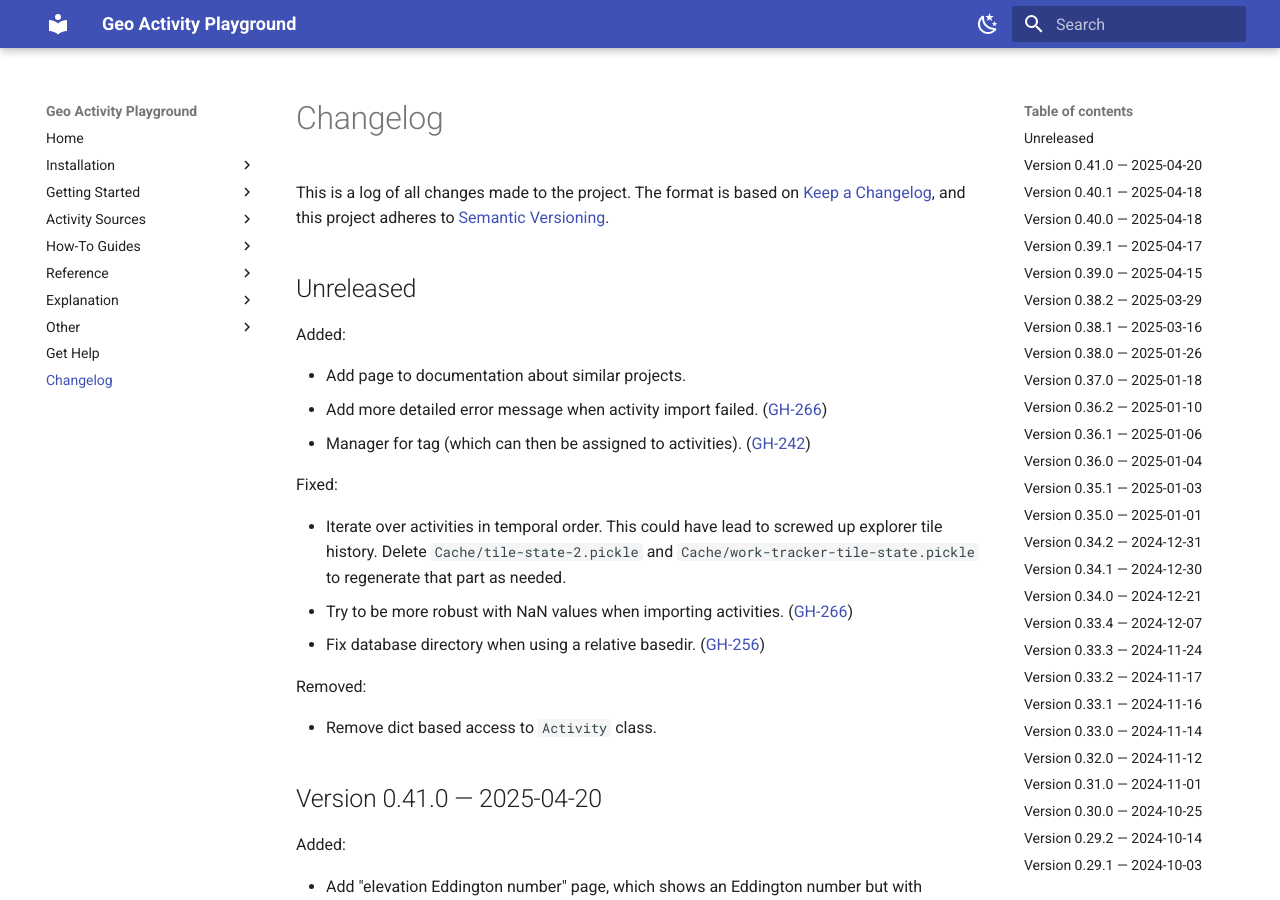
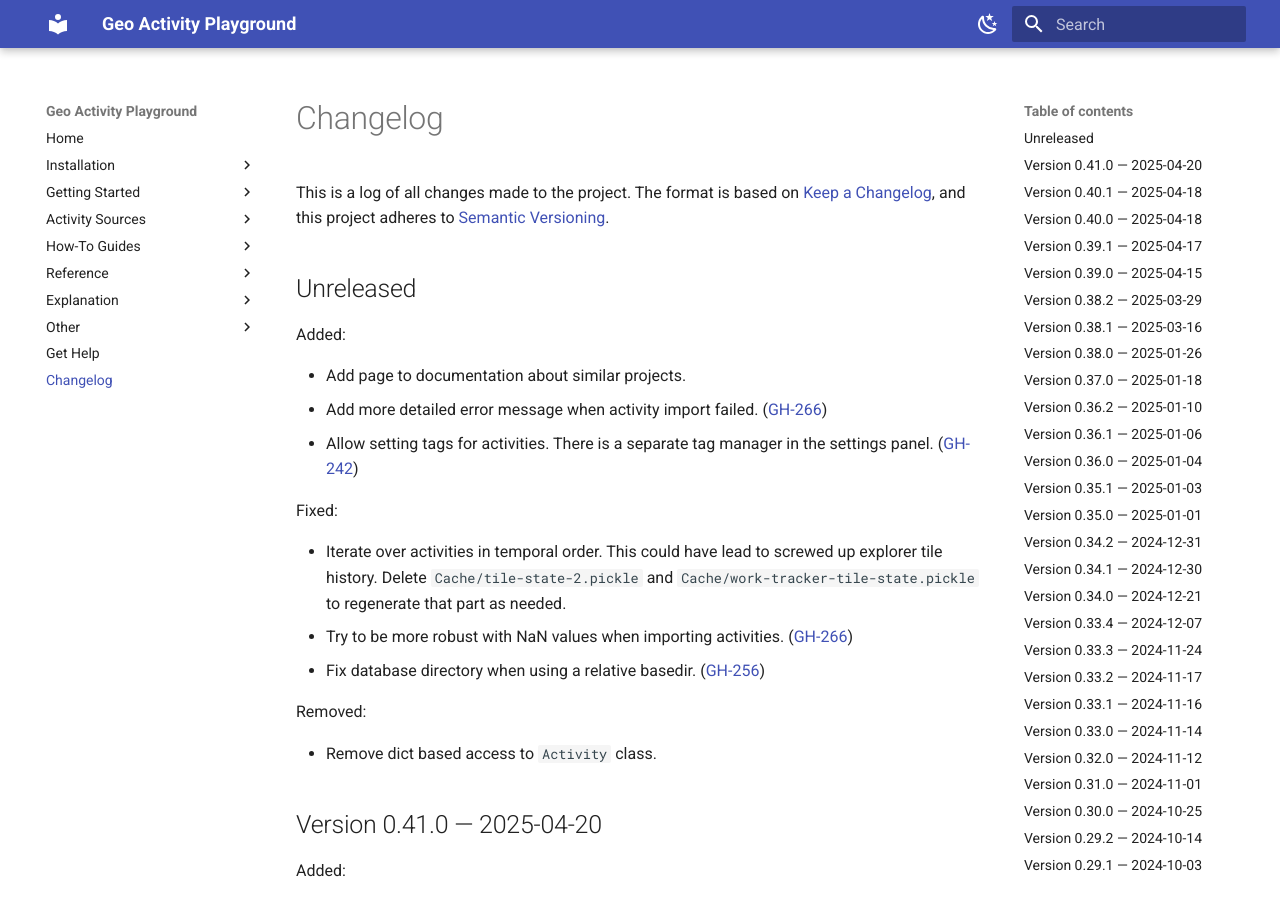
Before and after one commit to martin-ueding/geo-activity-playground, an MkDocs documentation site: the page built from docs/changelog.md, in a window 1280 px wide and 900 px high. Built offline with MkDocs 1.6.1 and Material for MkDocs 9.7.7, drawn with Linux system fonts in a browser that asks for light colours.

Commit message:
docs: Changelog entry, GH-242

```diff
--- a/docs/changelog.md
+++ b/docs/changelog.md
@@ -21,7 +21,7 @@ Added:
 
 - Add page to documentation about similar projects.
 - Add more detailed error message when activity import failed. ([GH-266](https://github.com/martin-ueding/geo-activity-playground/issues/266))
-- Manager for tag (which can then be assigned to activities). ([GH-242](https://github.com/martin-ueding/geo-activity-playground/issues/242))
+- Allow setting tags for activities. There is a separate tag manager in the settings panel. ([GH-242](https://github.com/martin-ueding/geo-activity-playground/issues/242))
 
 Fixed:
 
```
